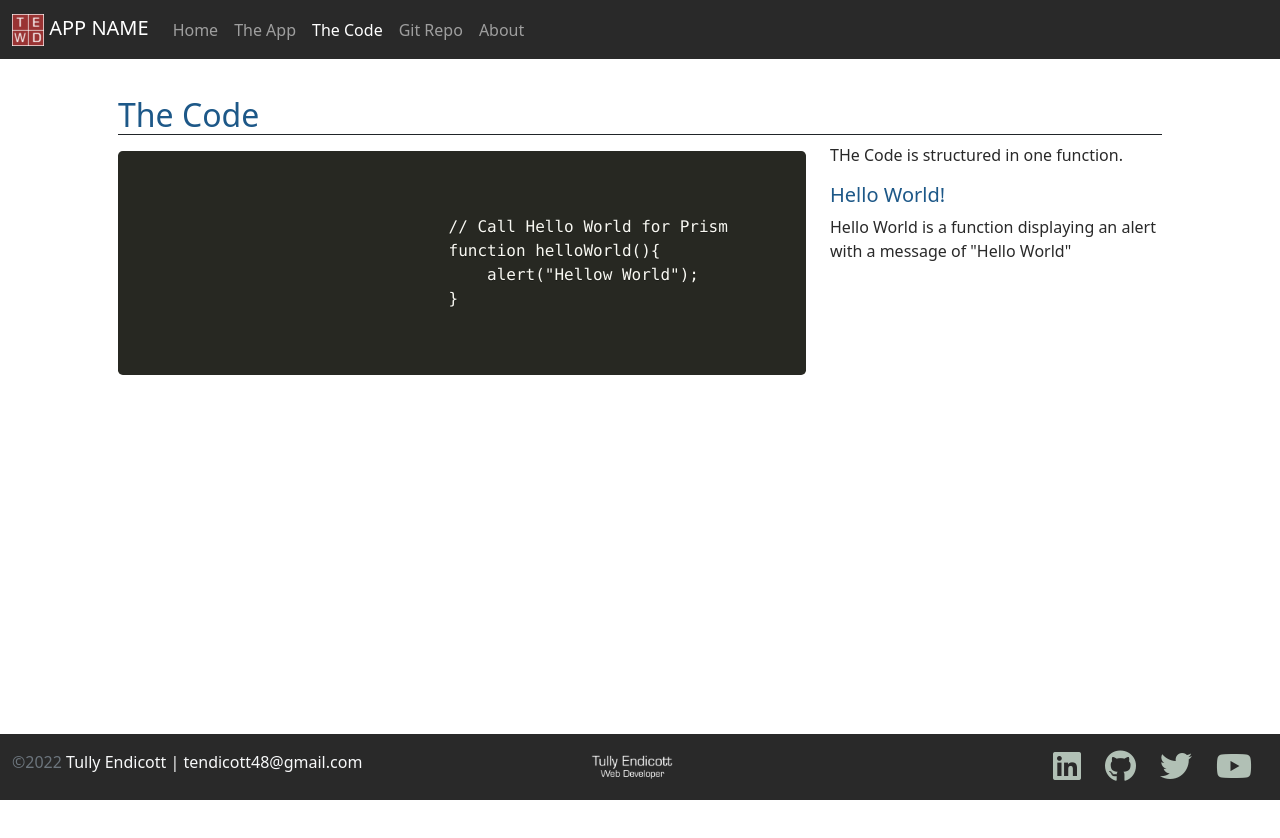
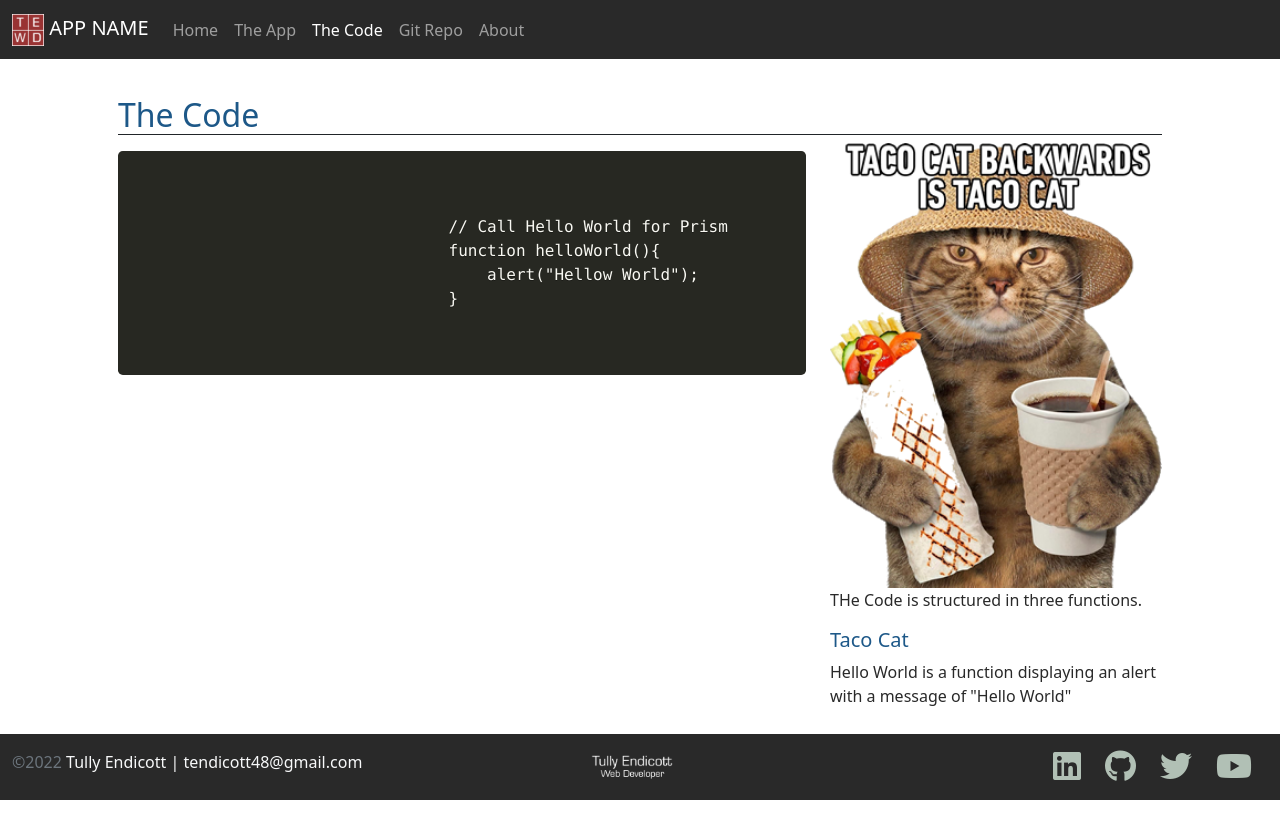
Before and after one commit to TullyEndicott/JsTacoCat, a plain HTML site: page code.html in a window 1280 px wide. Before the commit the page ends 800 px from the top, so only its background shows below. Drawn offline with nearby package versions, Linux system fonts and the light colour scheme.

Commit message:
Taco Cat images

```diff
--- a/code.html
+++ b/code.html
@@ -76,9 +76,15 @@
                     </pre>
                 </div>
                 <div class="col-lg-4">
-                    <p>THe Code is structured in one function.</p>
-                    <h5>Hello World!</h5>
-                    <p>Hello World is a function displaying an alert with a message of "Hello World"</p>
+                    <div class="row d-flex justify-content-start">
+                        <img src="img/27_Tacocat_trans300x402..png" class="img-fluid d-block mx-auto" alt="App Logo" width="300" height="402">
+                    </div>
+                    <div class="row">
+                        <p>THe Code is structured in three functions.</p>
+                        <h5>Taco Cat</h5>
+                        <p>Hello World is a function displaying an alert with a message of "Hello World"</p>
+                    </div>
+
                 </div>
             </div>
         </div>
```
Also changed, not shown: index.html (+4 -4 lines), img/27_Tacocat_trans.jpg (added), img/27_Tacocat_trans300x402..png (added), 2 other files.
